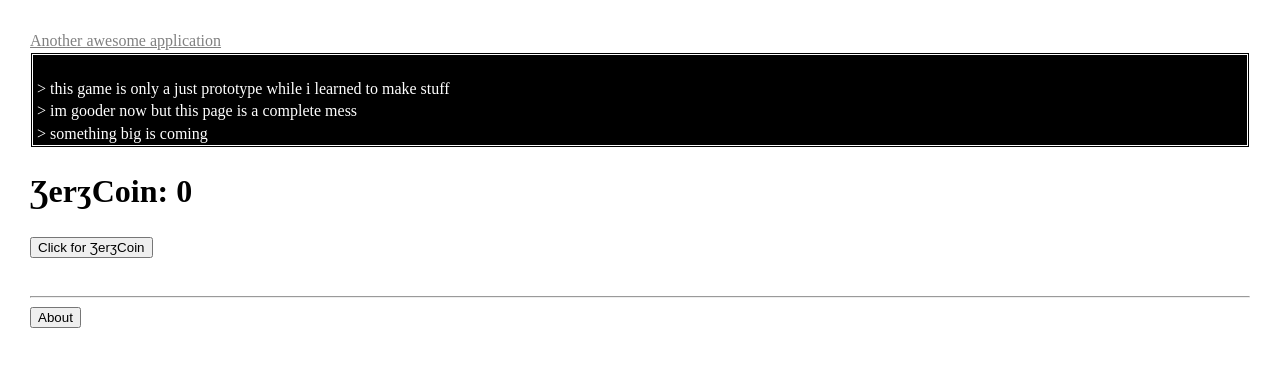
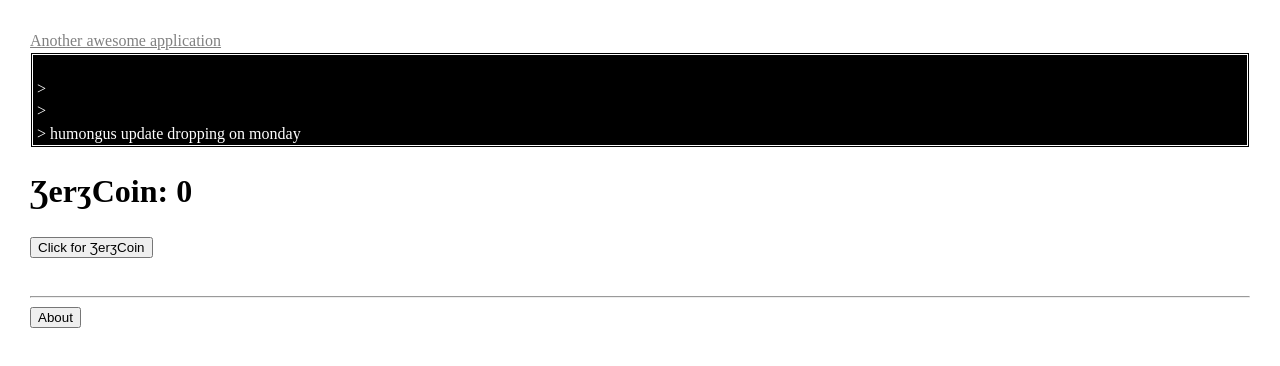
Before and after one commit to crobodile/zherzhClicker, a plain HTML site: page index.html in a window 1280 px wide. Drawn offline with nearby package versions, Linux system fonts and the light colour scheme.

Commit message:
Update index.html

```diff
--- a/index.html
+++ b/index.html
@@ -25,9 +25,9 @@
 <div id="consolediv" class = "console">
 
     <span id = "consoleMsg4"> &nbsp;</span><br>
-    <span id = "consoleMsg3"> &nbsp;> this game is only a just prototype while i learned to make stuff</span><br>
-    <span id = "consoleMsg2"> &nbsp;> im gooder now but this page is a complete mess</span><br>
-    <span id = "consoleMsg1"> &nbsp;> something big is coming</span><br>
+    <span id = "consoleMsg3"> &nbsp;></span><br>
+    <span id = "consoleMsg2"> &nbsp;></span><br>
+    <span id = "consoleMsg1"> &nbsp;> humongus update dropping on monday</span><br>
 
     <script>
     function consoleMsg(msg){
```
